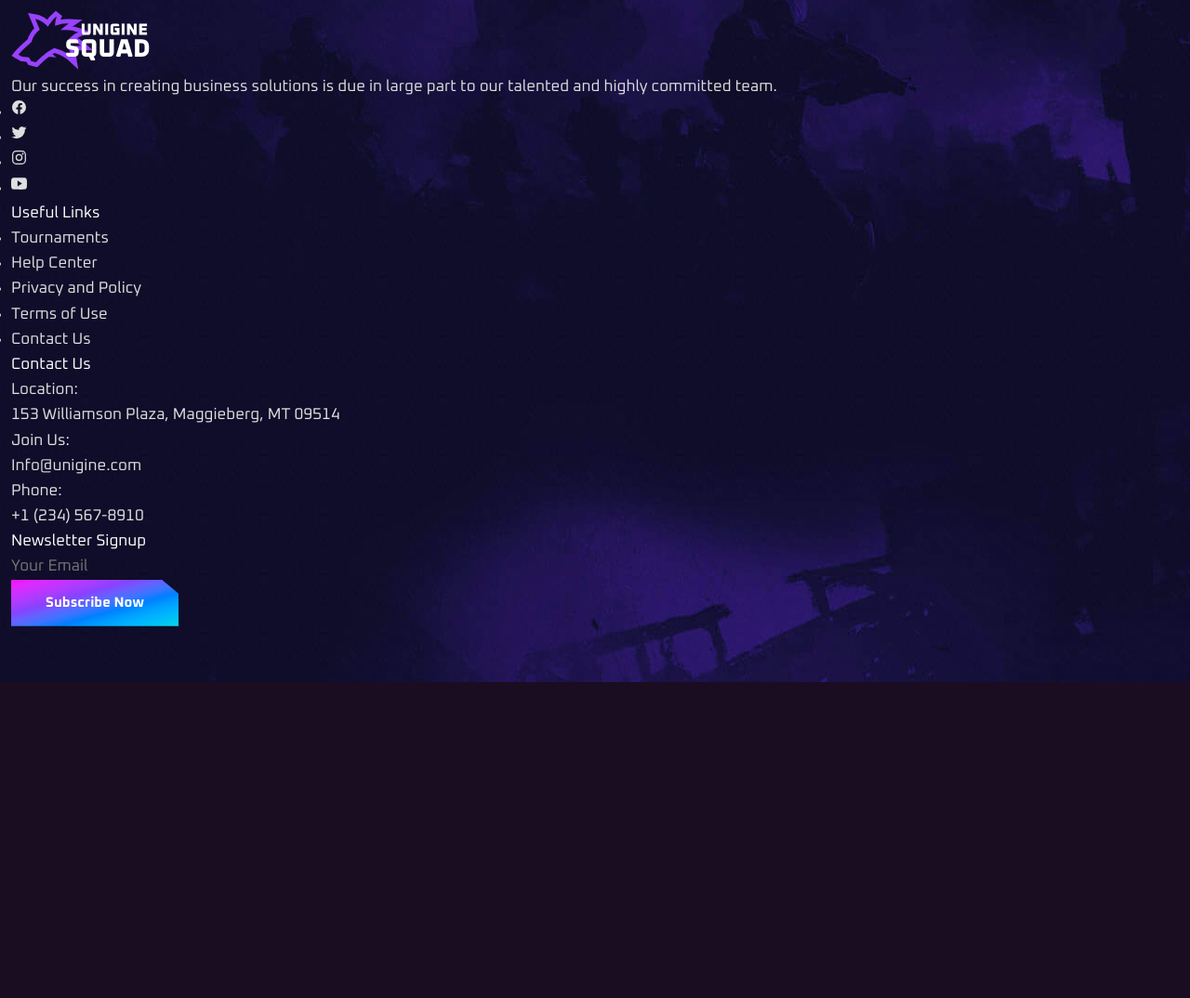
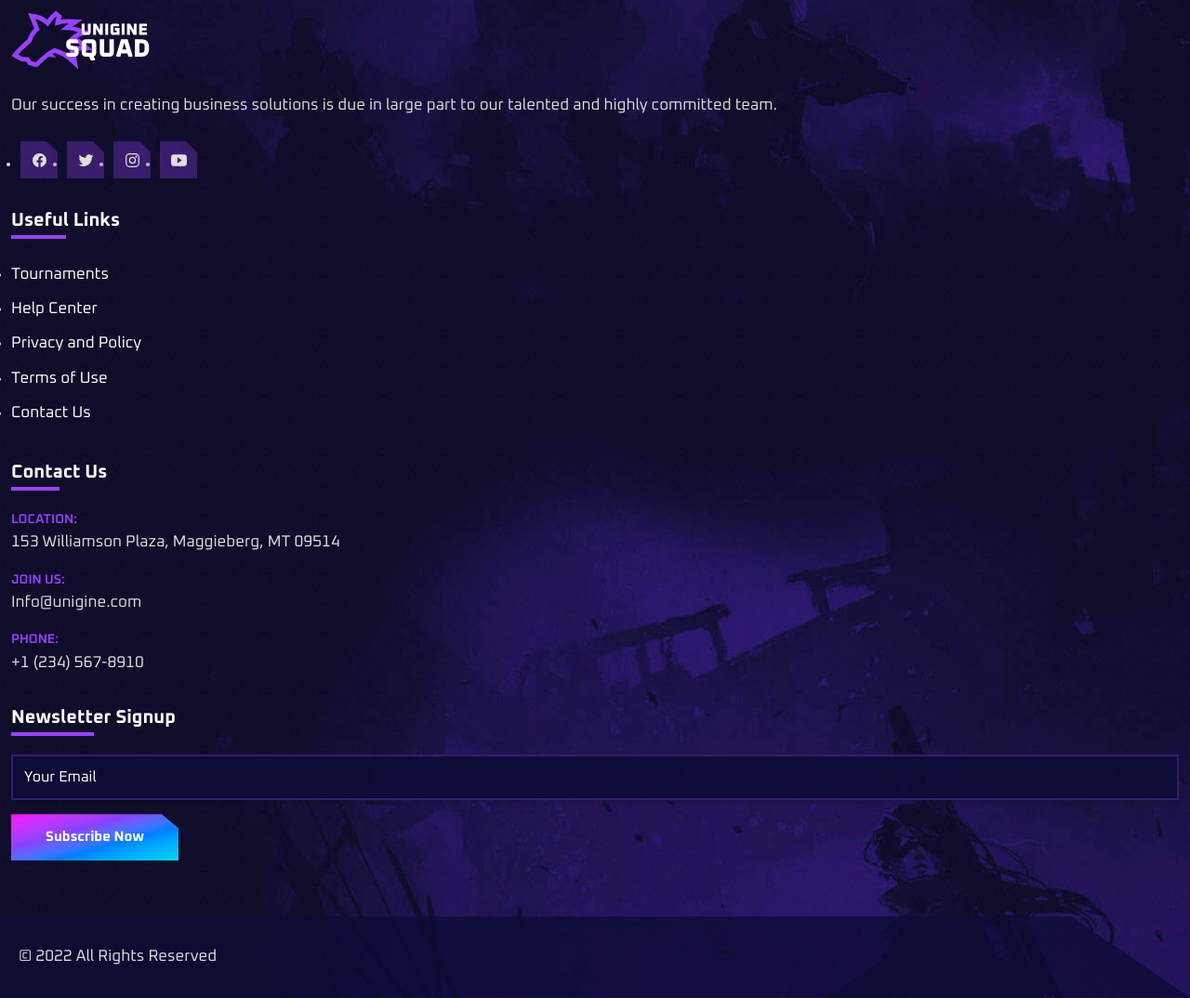
Before and after one commit to YannKamche/Gaming-Website, a plain HTML site: page index.html in a window 1280 px wide. Shown: the part 7738-8812 px from the top of the page at 93% size. Before the commit the page ends 8472 px from the top, so only its background shows below. Drawn offline with nearby package versions, Linux system fonts and the light colour scheme.

Commit message:
Modified

```diff
--- a/css/style.css
+++ b/css/style.css
@@ -572,9 +572,84 @@ body {
 /*-----------------------------------*\
   #FOOTER
 \*-----------------------------------*/
-
-
-
+.footer-top .container {
+  display: grid;
+  gap: 35px;
+}
+.footer-text {
+  margin-block: 20px 25px;
+}
+.social-list {
+  display: flex;
+  gap: 10px;
+}
+.footer .social-link {
+  width: 40px;
+  height: 40px;
+  background-color: var(--bg-purple-alpha-30);
+  display: grid;
+  place-items: center;
+  clip-path: var(--clip-path-8);
+  transition: var(--transition-1);
+}
+.footer .social-link:is(:hover, :focus-visible) {
+  background-color: var(--bg-purple);
+  transform: translateY(-2px);
+}
+.footer-list-title {
+  font-size: var(--fontSize-3);
+  font-weight: var(--weight-bold);
+  line-height: 1;
+  position: relative;
+  padding-block-end: 10px;
+  margin-block-end: 20px;
+  max-width: max-content;
+}
+.footer-list-title::after {
+  bottom: 0;
+  left: 0;
+  width: 50%;
+  background-color: var(--bg-purple);
+  height: 4px;
+}
+.footer-link{
+  padding-block: 5px;
+  color: var(--text-white);
+  transition: var(--transition-1);
+}
+.footer-link:is(:hover, :focus-visible)
+{
+  color: var(--text-purple);
+}
+.contact-item .span {
+  color: var(--text-purple);
+  font-size: var(--fontSize-7);
+  text-transform: uppercase;
+  font-weight: var(--weight-semiBold);
+}
+.contact-item:not(:last-child) {
+  margin-block-end: 15px;
+}
+.input-field{
+  background-color: var(--bg-oxford-blue-alpha-90);
+  color: var(--text-white);
+  font-size: var(--fontSize-5);
+  padding: 10px 12px;
+  box-shadow: var(--shadow);
+  border: 2px solid var(--border-purple-alpha-30);
+  outline: none;
+  margin-block-end: 15px;
+}
+.input-field::placeholder {
+  color: var(--text-white);
+}
+.footer-bottom {
+  clip-path: var(--clip-path-9);
+  background-color: var(--bg-oxford-blue-alpha-80);
+}
+.copyright {
+  padding: 30px 20px;
+}
 
 
 /*-----------------------------------*\
--- a/index.html
+++ b/index.html
@@ -359,7 +359,7 @@
 
                         </div>
 
-                        <div class="footer-list">
+                        <div class="footer-list" id="contact">
                             <p class="title footer-list-title has-after">Contact Us</p>
                             <div class="contact-item">
                                 <span class="span">Location:</span>
@@ -392,14 +392,20 @@
                                 <input type="email" name="email_address" id="" required placeholder="Your Email" autocomplete="off"
                                 class="input-field">
 
-                                <button type="submit" class="btn">Subscribe Now</button>
+                                <button type="submit" class="btn" data-btn="">Subscribe Now</button>
                             </form>
                         </div>
 
                     </div>
                 </div>
 
-                <div class="footer-bottom"></div>
+                <div class="footer-bottom">
+                    <div class="cotainer">
+                        <p class="copyright">
+                            &copy; 2022 All Rights Reserved
+                        </p>
+                    </div>
+                </div>
             </footer>
         </article>
     </main>
--- a/js/script.js
+++ b/js/script.js
@@ -4,7 +4,7 @@
  * add event on multiple elements
  */
 const addEventOnElements = function (elements, eventType, callback) {
-    for (let i = 0; len = elements.length; i < len; i++)  {
+    for (let i = 0; len = elements.length; i < len, i++)  {
         elements[i].addEventListener (eventType, callback);
     }
 }
```
